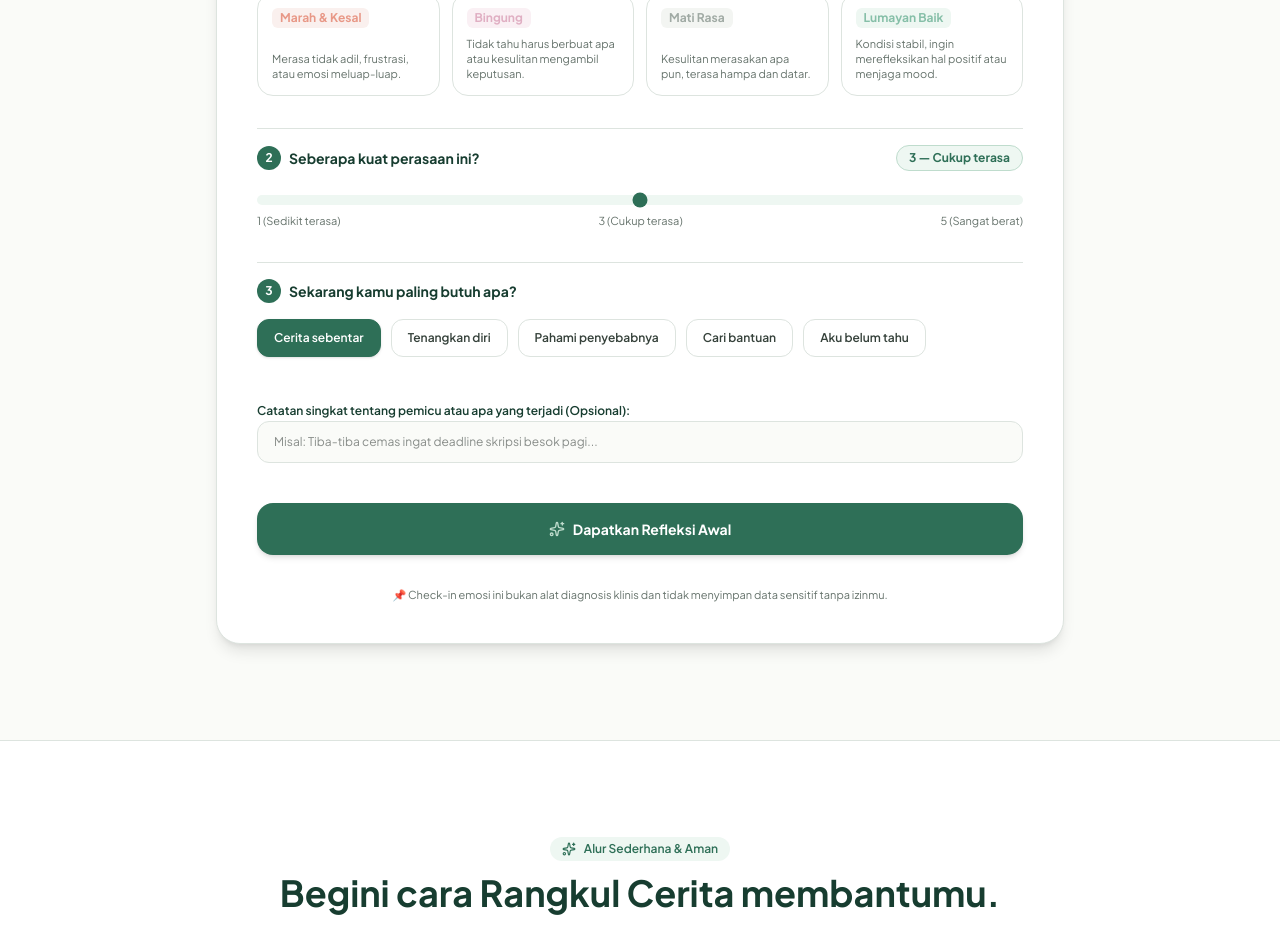
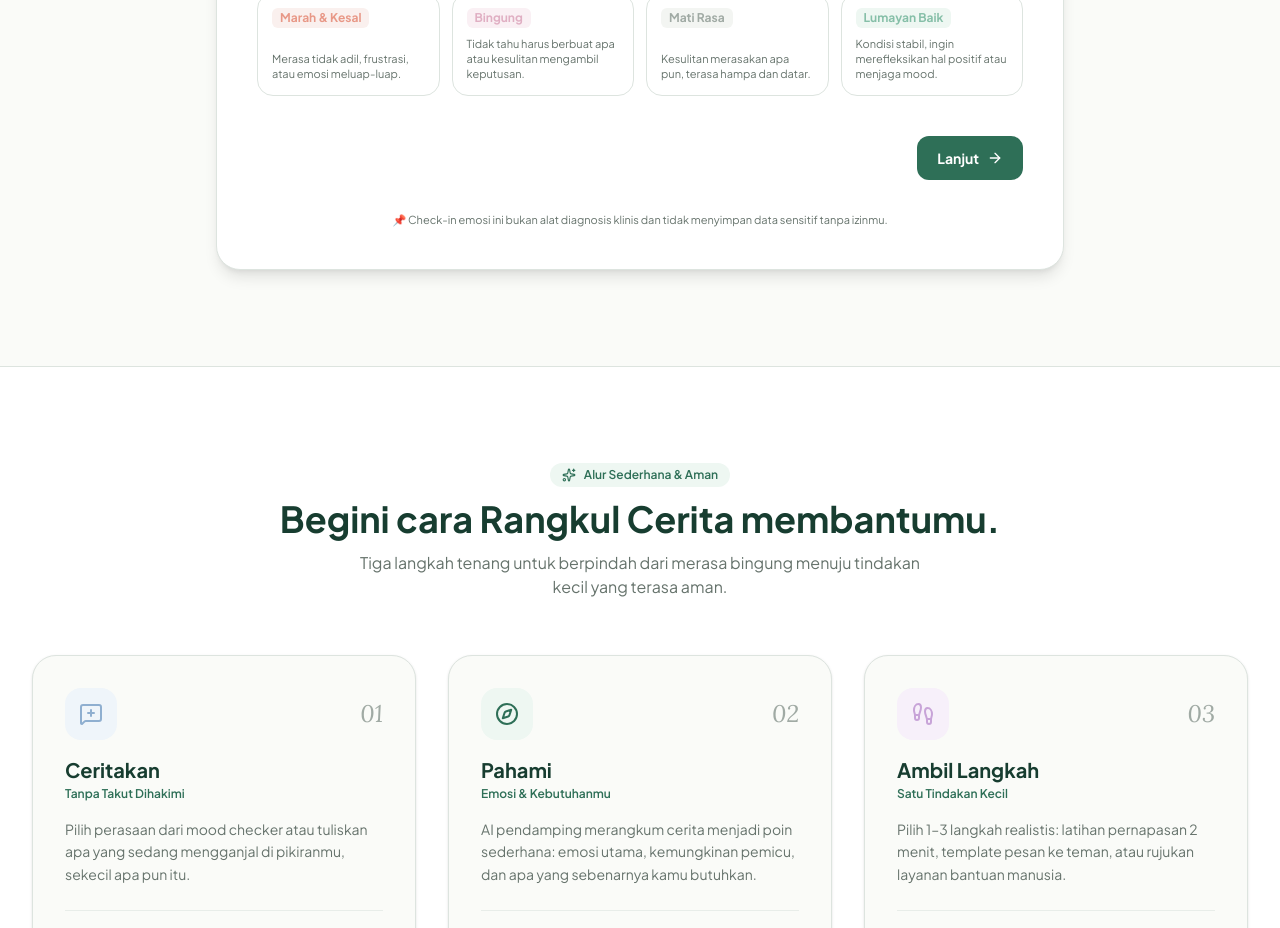
Before and after one commit to afanaffaidin21/rangkul-cerita, a Next.js app: page / in a window 1280 px wide. Shown: the part 1380-2308 px from the top of the page. Built offline with nearby package versions, Linux system fonts and the light colour scheme.

Commit message:
feat(checkin): add progressive check-in flow

```diff
--- a/src/components/MoodChecker.tsx
+++ b/src/components/MoodChecker.tsx
@@ -7,6 +7,7 @@
 import { EmotionType, NeedType, MoodCheckinResult } from "../types";
 import { isControlledHighState, isControlledImminentState } from "../lib/safety/ui-state";
 import { getCheckinViewState } from "../lib/safety/checkin-state";
+import { CHECKIN_STEPS } from "../lib/checkin/progression";
 import { Sparkles, ArrowRight, RefreshCw, Heart, Check, Play, Phone, ShieldAlert } from "lucide-react";
 
 interface MoodCheckerProps {
@@ -24,6 +25,7 @@
   const [intensity, setIntensity] = useState<number>(3);
   const [need, setNeed] = useState<NeedType>("Cerita sebentar");
   const [userNote, setUserNote] = useState<string>("");
+  const [step, setStep] = useState<1 | 2 | 3 | 4>(CHECKIN_STEPS.indexOf("feeling") + 1 as 1 | 2 | 3 | 4);
   const [isLoading, setIsLoading] = useState<boolean>(false);
   const [requestError, setRequestError] = useState(false);
   const [result, setResult] = useState<MoodCheckinResult | null>(null);
@@ -95,6 +97,14 @@
     }
   };
 
+  const goToNextStep = () => {
+    setStep((current) => Math.min(4, current + 1) as 1 | 2 | 3 | 4);
+  };
+
+  const goToPreviousStep = () => {
+    setStep((current) => Math.max(1, current - 1) as 1 | 2 | 3 | 4);
+  };
+
   return (
     <section id="mood-checker" className="py-16 lg:py-24 bg-[#FAFBF8] border-b border-[#DDE4DF]">
       <div className="max-w-4xl mx-auto px-4 sm:px-6">
@@ -117,7 +127,7 @@
         <div className="bg-white rounded-3xl p-6 sm:p-10 border border-[#DDE4DF] shadow-lg space-y-8">
 
           {/* STEP 1: Emotion Selection */}
-          <div className="space-y-4">
+          <div className={`${step === 1 ? "" : "hidden"} space-y-4`}>
             <div className="flex items-center justify-between">
               <label className="text-sm font-bold text-[#173D30] flex items-center gap-2">
                 <span className="w-6 h-6 rounded-full bg-[#2E6F57] text-white text-xs font-bold flex items-center justify-center">
@@ -162,7 +172,7 @@
           </div>
 
           {/* STEP 2: Intensity Slider */}
-          <div className="space-y-4 pt-4 border-t border-[#DDE4DF]">
+          <div className={`${step === 2 ? "" : "hidden"} space-y-4 pt-4 border-t border-[#DDE4DF]`}>
             <div className="flex items-center justify-between">
               <label className="text-sm font-bold text-[#173D30] flex items-center gap-2">
                 <span className="w-6 h-6 rounded-full bg-[#2E6F57] text-white text-xs font-bold flex items-center justify-center">
@@ -194,7 +204,7 @@
           </div>
 
           {/* STEP 3: Current Need */}
-          <div className="space-y-4 pt-4 border-t border-[#DDE4DF]">
+          <div className={`${step === 3 ? "" : "hidden"} space-y-4 pt-4 border-t border-[#DDE4DF]`}>
             <label className="text-sm font-bold text-[#173D30] flex items-center gap-2">
               <span className="w-6 h-6 rounded-full bg-[#2E6F57] text-white text-xs font-bold flex items-center justify-center">
                 3
@@ -223,7 +233,7 @@
           </div>
 
           {/* Optional Short Note */}
-          <div className="space-y-2 pt-2">
+          <div className={`${step === 4 ? "" : "hidden"} space-y-2 pt-2`}>
             <label className="text-xs font-semibold text-[#173D30]">
               Catatan singkat tentang pemicu atau apa yang terjadi (Opsional):
             </label>
@@ -236,23 +246,21 @@
             />
           </div>
 
-          {/* Submit Action */}
-          <div className="pt-2">
-            <button
-              onClick={handleProcessCheckin}
-              disabled={isLoading}
-              className="w-full py-4 bg-[#2E6F57] hover:bg-[#173D30] text-white text-sm font-bold rounded-2xl shadow-md transition-all flex items-center justify-center gap-2 disabled:opacity-50"
-            >
-              {isLoading ? (
-                <>
-                  <RefreshCw className="w-4 h-4 animate-spin" /> Merangkum Perasaan...
-                </>
-              ) : (
-                <>
-                  <Sparkles className="w-4 h-4 text-[#BFDCCD]" /> Dapatkan Refleksi Awal
-                </>
-              )}
-            </button>
+          <div className="flex items-center justify-between gap-3 pt-2">
+            {step > 1 ? (
+              <button type="button" onClick={goToPreviousStep} disabled={isLoading} className="px-4 py-3 text-xs font-semibold text-[#2E6F57] border border-[#BFDCCD] rounded-xl disabled:opacity-50">
+                Kembali
+              </button>
+            ) : <span />}
+            {step < 4 ? (
+              <button type="button" onClick={goToNextStep} className="ml-auto px-5 py-3 bg-[#2E6F57] hover:bg-[#173D30] text-white text-sm font-bold rounded-xl flex items-center justify-center gap-2">
+                Lanjut <ArrowRight className="w-4 h-4" />
+              </button>
+            ) : (
+              <button type="button" onClick={handleProcessCheckin} disabled={isLoading} className="ml-auto px-5 py-3 bg-[#2E6F57] hover:bg-[#173D30] text-white text-sm font-bold rounded-xl flex items-center justify-center gap-2 disabled:opacity-50">
+                {isLoading ? <><RefreshCw className="w-4 h-4 animate-spin" /> Merangkum Perasaan...</> : <><Sparkles className="w-4 h-4 text-[#BFDCCD]" /> Dapatkan Refleksi Awal</>}
+              </button>
+            )}
           </div>
 
           {viewState === "ERROR" ? (
--- /dev/null
+++ b/src/lib/checkin/progression.ts
@@ -0,0 +1,13 @@
+export const CHECKIN_STEPS = ["feeling", "intensity", "need", "note"] as const;
+
+export type CheckinStep = (typeof CHECKIN_STEPS)[number];
+
+export function getNextCheckinStep(step: CheckinStep): CheckinStep | null {
+  const index = CHECKIN_STEPS.indexOf(step);
+  return CHECKIN_STEPS[index + 1] ?? null;
+}
+
+export function getPreviousCheckinStep(step: CheckinStep): CheckinStep | null {
+  const index = CHECKIN_STEPS.indexOf(step);
+  return CHECKIN_STEPS[index - 1] ?? null;
+}
```
Also changed, not shown: 1 other file (tests, documents, lock files or other folders).
